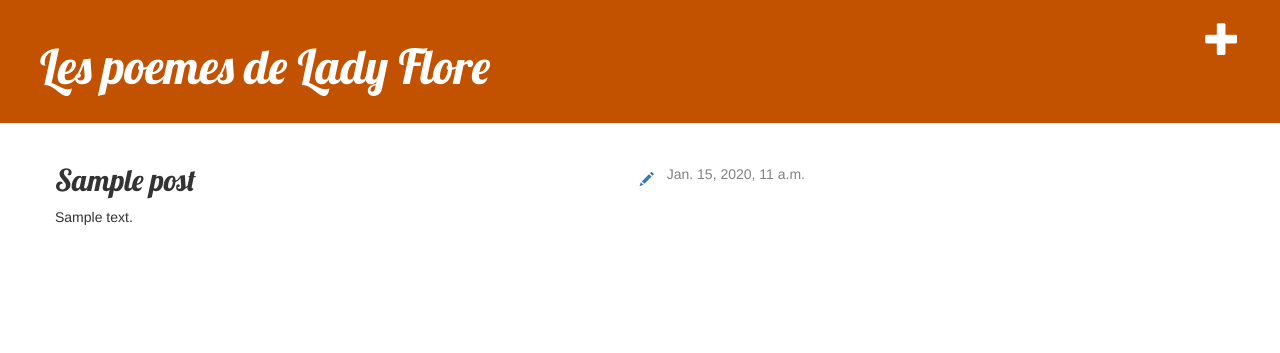
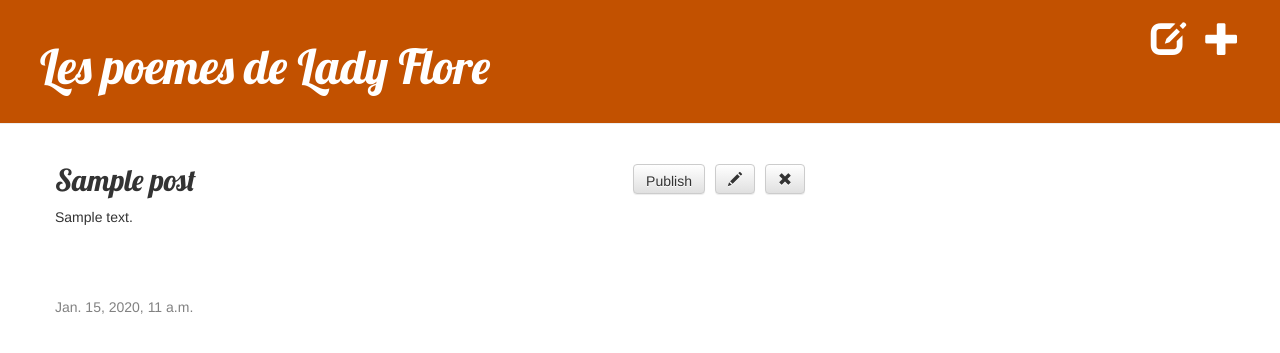
Before and after one commit to Camillou22/my-first-blog, a Django app: page /post/1/ in a window 1280 px wide. Shown: the top 353 px of the page. Run offline with Django 3.2, Linux system fonts and the light colour scheme; a user stored in the database is signed in; tables that the repository leaves empty hold one stand-in row (values such as "Sample post"); some libraries are stand-ins or nearby versions.

Commit message:
Change formatting

```diff
--- a/blog/static/css/blog.css
+++ b/blog/static/css/blog.css
@@ -9,7 +9,10 @@
     font-size: 36pt;
     text-decoration: none;
 }
-
+.taille{
+    height:30px;
+    float: right;
+}
 .content {
     margin-left: 40px;
 }
@@ -17,7 +20,13 @@
 h1, h2, h3, h4 {
     font-family: 'Lobster', cursive;
 }
+.pad{
+    align-content: center;
+}
 
+.spacing {
+    margin-left: 10px;
+}
 .date {
     color: #828282;
 }
--- a/blog/templates/blog/base.html
+++ b/blog/templates/blog/base.html
@@ -11,6 +11,7 @@
       <div class="page-header">
         {% if user.is_authenticated %}
               <a href="{% url 'post_new' %}" class="top-menu"><span class="glyphicon glyphicon-plus"></span></a>
+              <a href="{% url 'post_draft_list' %}" class="top-menu"><span class="glyphicon glyphicon-edit"></span></a>
         {% endif %}
               <h1><a href="/">Les poemes de Lady Flore</a></h1>
       </div>
--- a/blog/templates/blog/post_detail.html
+++ b/blog/templates/blog/post_detail.html
@@ -2,15 +2,20 @@
 
 {% block content %}
     <div class="post">
-        {% if post.published_date %}
-            <div class="date pull-right">
-                {{ post.published_date }}
-            </div>
-        {% endif %}
         {% if user.is_authenticated %}
-            <a class="btn pull-right" href="{% url 'post_edit' pk=post.pk %}"><span class="glyphicon glyphicon-pencil"></span></a>
+              <a class="btn btn-default align-right spacing taille" href="{% url 'post_remove' pk=post.pk %}"><span class="glyphicon glyphicon-remove"></span></a>
+              <a class="btn btn-default align-right spacing taille" href="{% url 'post_edit' pk=post.pk %}"><span class="glyphicon glyphicon-pencil"></span></a>
+              <a class="btn btn-default align-right spacing taille" href="{% url 'post_publish' pk=post.pk %}">Publish</a>
         {% endif %}
           <h2>{{ post.title }}</h2>
           <p>{{ post.text|linebreaksbr }}</p>
     </div>
+{% if post.published_date %}
+    <div class="date align-center">
+        {{ post.published_date }}
+    </div>
+        {% else %}
+{% endif %}
 {% endblock %}
+
+<a class="btn btn-default" href="{% url 'post_remove' pk=post.pk %}"><span class="glyphicon glyphicon-remove"></span></a>
--- a/blog/urls.py
+++ b/blog/urls.py
@@ -5,4 +5,7 @@ urlpatterns = [
     path('post/<int:pk>/', views.post_detail, name='post_detail'),
     path('post/new', views.post_new, name='post_new'),
     path('post/<int:pk>/edit/', views.post_edit, name='post_edit'),
+    path('drafts/', views.post_draft_list, name='post_draft_list'),
+    path('post/<pk>/publish/', views.post_publish, name='post_publish'),
+    path('post/<pk>/remove/', views.post_remove, name='post_remove'),
 ]
--- a/blog/views.py
+++ b/blog/views.py
@@ -20,7 +20,6 @@ def post_new(request):
         if form.is_valid():
             post = form.save(commit=False)
             post.author = request.user
-            post.published_date = timezone.now()
             post.save()
             return redirect('post_detail', pk=post.pk)
     else:
@@ -40,3 +39,17 @@ def post_edit(request, pk):
     else:
         form = PostForm(instance=post)
     return render(request, 'blog/post_edit.html', {'form': form})
+
+def post_draft_list(request):
+    posts = Post.objects.filter(published_date__isnull=True).order_by('created_date')
+    return render(request, 'blog/post_draft_list.html', {'posts': posts})
+
+def post_publish(request, pk):
+    post = get_object_or_404(Post, pk=pk)
+    post.publish()
+    return redirect('post_detail', pk=pk)
+
+def post_remove(request, pk):
+    post = get_object_or_404(Post, pk=pk)
+    post.delete()
+    return redirect('post_list')
```
Also changed, not shown: blog/templates/blog/post_draft_list.html (added, +11 -0 lines).
